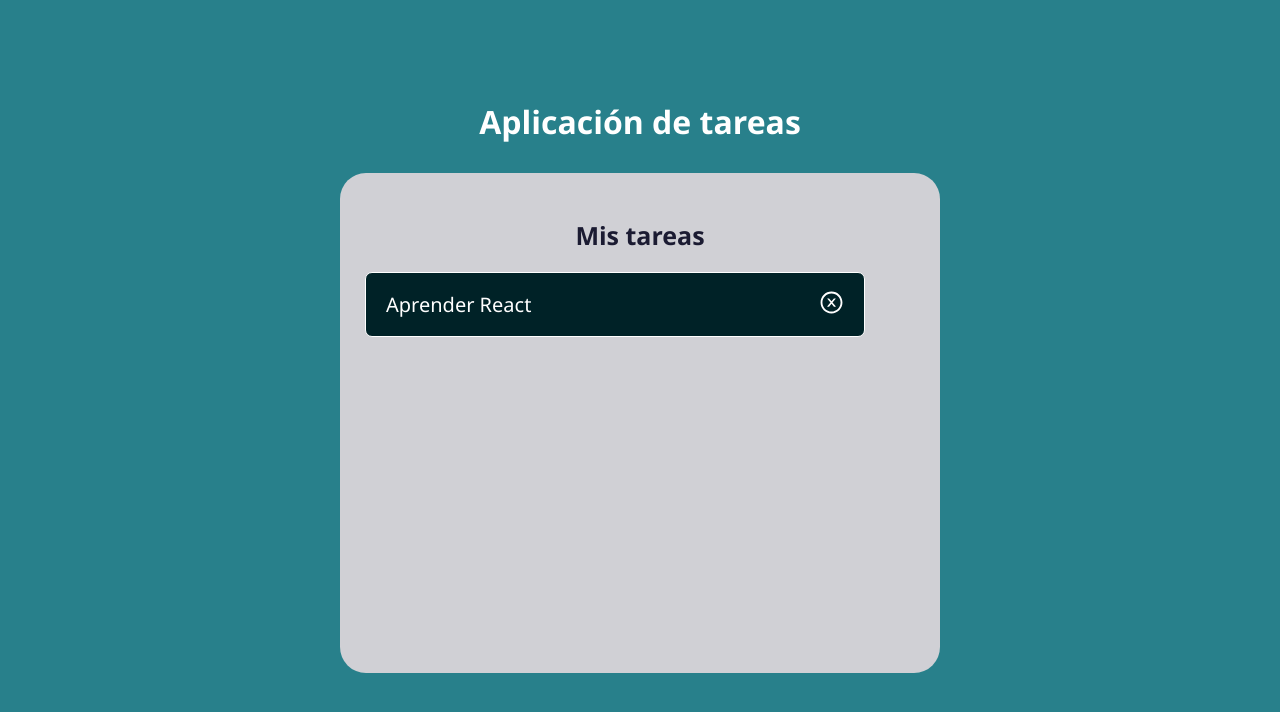
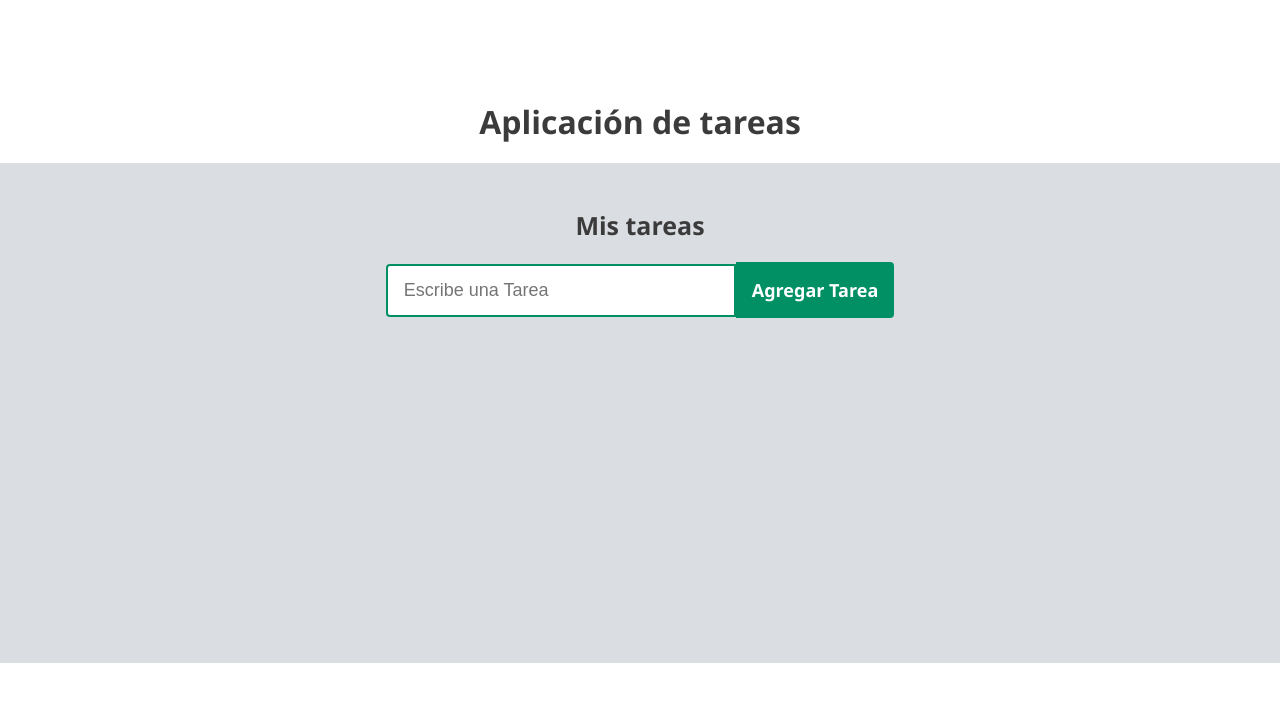
Before and after one commit to fabiochirinos/aplicacion-tareas-react, a React (Create React App) app: page / in a window 1280 px wide. Shown: the top 712 px of the page. Built offline with nearby package versions, Linux system fonts and the light colour scheme.

Commit message:
se cambio la paleta de colores de la aplicacion

```diff
--- a/src/App.css
+++ b/src/App.css
@@ -7,13 +7,13 @@
 html,
 body {
   color: #fff;
-  background-color: #28808b;
+  background-color: #fff;
   font-family: 'Segoe UI', Tahoma, Geneva, Verdana, sans-serif;
   margin-top: 40px;
 }
 
 h2 {
-  color: #1b1b32;
+  color: #3B3B3B;
   font-size: 25px;
   text-align: center;
   margin: 20px 0;
@@ -29,10 +29,8 @@ h2 {
 /* Lista de Tareas */
 
 .tareas-lista-principal {
-  width: 600px;
+  width: 100%;
   min-height: 500px;
-  background-color: #d0d0d5;
+  background-color: #DADDE2;
   padding: 25px;
-  margin: 10px;
-  border-radius: 26px;
 }
--- a/src/App.js
+++ b/src/App.js
@@ -1,6 +1,7 @@
 import './App.css';
 import Encabezado from './components/Encabezado';
-import Tarea from './components/Tarea';
+import TareaFormulario from './components/TareaFormulario';
+
 
 function App() {
   return (
@@ -8,7 +9,7 @@ function App() {
       <Encabezado>Aplicación de tareas</Encabezado>
       <div className='tareas-lista-principal'>
         <h2>Mis tareas</h2>
-        <Tarea texto='Aprender React' />
+        <TareaFormulario />
       </div>
     </div>
   );
--- a/src/styles/Encabezado.css
+++ b/src/styles/Encabezado.css
@@ -6,4 +6,5 @@ h1 {
   display: flex;
   align-items: center;
   justify-content: center;
+  color: #3B3B3B;
 }
--- a/src/styles/Tarea.css
+++ b/src/styles/Tarea.css
@@ -1,7 +1,7 @@
 .tarea-contenedor {
   width: 500px;
   min-height: 65px;
-  background-color: #002227;
+  background-color: #3B3B3B;
   margin: 5px 0;
   padding: 8px 15px 8px 20px;
   display: flex;
@@ -32,6 +32,6 @@
 /* Tarea completada*/
 
 .tarea-contenedor.completada {
-  background-color: #450081;
+  background-color: #5a01a7;
   text-decoration: line-through;
 }
```
